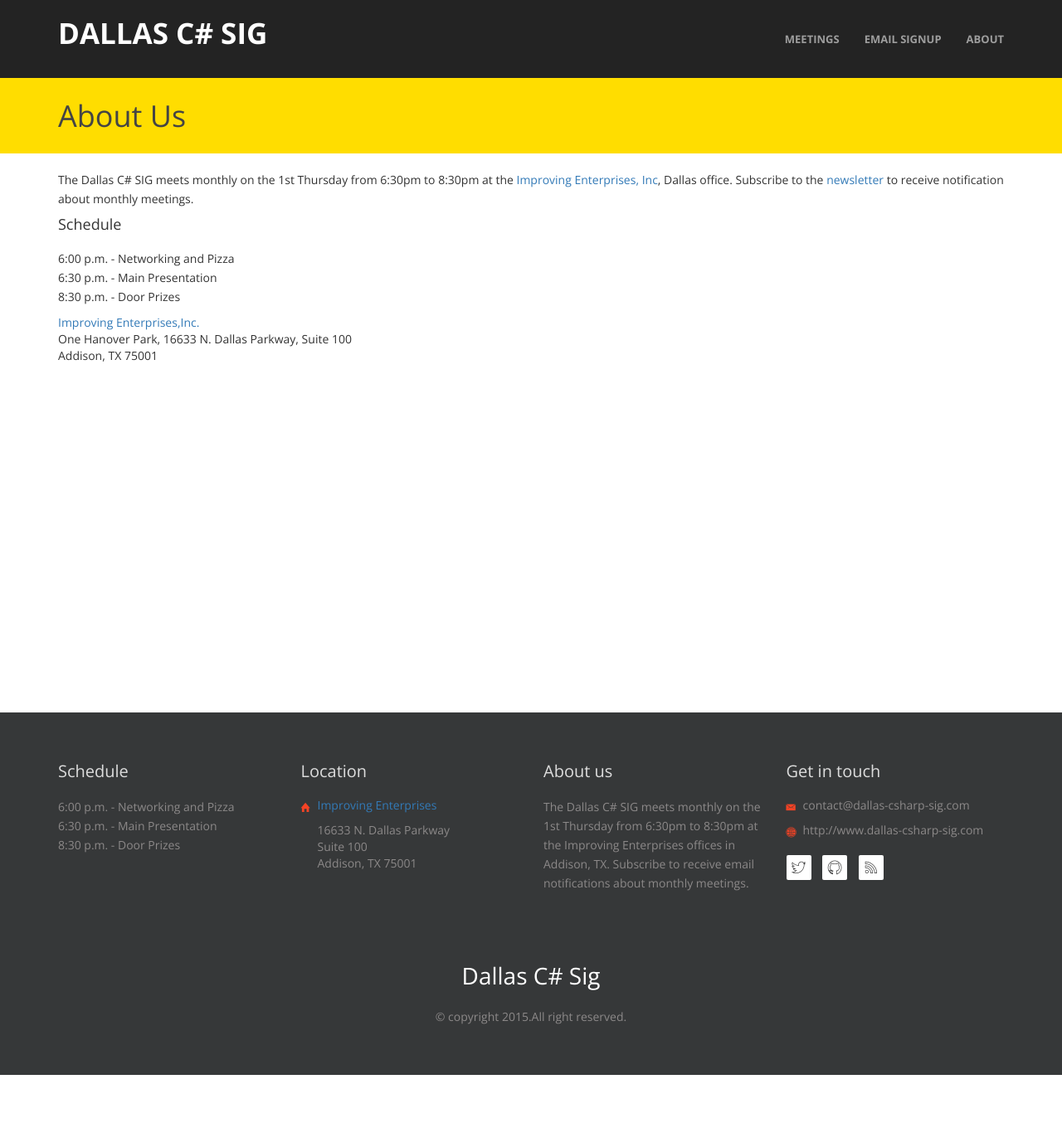
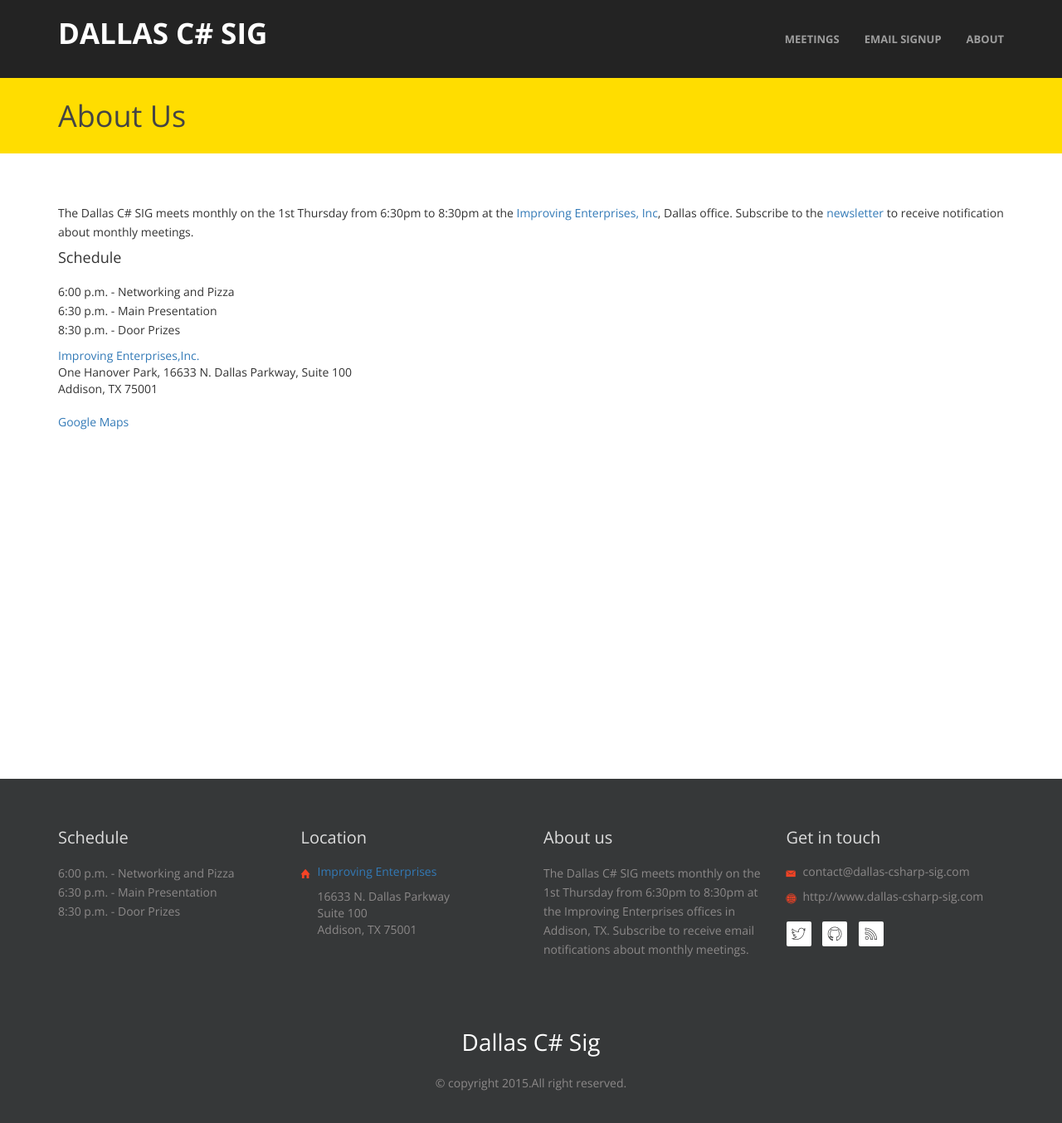
Before and after one commit to DallasCSharpSig/Website, a Jekyll site: the page built from about/index.html, in a window 1280 px wide and 1376 px high. Shown: the top 1354 px of the window at 83% size. Built offline with Jekyll 4.4.1, drawn with Linux system fonts in a browser that asks for light colours; some web fonts are replaced.

Commit message:
Setting up google maps

```diff
--- a/_layouts/default.html
+++ b/_layouts/default.html
@@ -18,6 +18,8 @@
 		    </div><!--container-->
 		</section><!--page-tree-->
 
+		<div class="divied-60"></div>
+
 		{{ content}}
 
 
--- a/_layouts/highlight.html
+++ b/_layouts/highlight.html
@@ -9,8 +9,9 @@
         {% include navbar.html %}
 
         <section id="hightlight-sec-2" class="padding-60">
+        </section>
 
-        </section>
+        <div class="divied-60"></div>
 
 		<div class="container">
 			{{ content}}
--- a/about/index.html
+++ b/about/index.html
@@ -9,6 +9,7 @@
 ---
 
 <div class="about container">
+
   <section>
 
     <p>
@@ -23,7 +24,9 @@
 
     <a href="http://www.improvingenterprises.com">Improving Enterprises,Inc.</a> <br>
     One Hanover Park, 16633 N. Dallas Parkway, Suite 100 <br>
-    Addison, TX 75001
+    Addison, TX 75001 <br> <br>
+
+    <a href="https://www.google.com/maps/place/Improving+Enterprises,+Inc./@32.977034,-96.826953,18z/data=!3m1!4b1!4m7!1m4!3m3!1s0x864c214428760391:0x93e3cd120aeda77a!2sImproving+Enterprises,+Inc.!3b1!3m1!1s0x864c214428760391:0x93e3cd120aeda77a">Google Maps</a>
 
   </section>
 </div>
--- a/css/csharpsig.css
+++ b/css/csharpsig.css
@@ -3,13 +3,8 @@
 	color: #fff;
 }
 
-#page-tree{
-	margin-bottom: 20px;
-}
-
 #hightlight-sec-2{
 	padding: 92px;
-	margin-bottom: 20px;
 }
 
 .meeting i{
--- a/js/about.js
+++ b/js/about.js
@@ -5,10 +5,10 @@
 	var marker;
 
 	function initialize() {
-		myLatlng = new google.maps.LatLng(37.397802,-121.890288);
+		myLatlng = new google.maps.LatLng(32.9770235,-96.8268895);
 
 		var mapOptions = {
-		  zoom: 13,
+		  zoom: 16,
 		  center: myLatlng,
 		  mapTypeId: google.maps.MapTypeId.ROADMAP,
 		  scrollwheel: false,
@@ -16,7 +16,7 @@
 		};
 		map = new google.maps.Map(document.getElementById('map-canvas'), mapOptions);
 
-		var contentString = '<p style="line-height: 20px;"><strong>Banzhow Template</strong></p><p>123 My Street, Banzhow City, CA 4567</p>';
+		var contentString = '<p style="line-height: 20px;"><strong>Improving Enterprises, Inc.</strong></p><p>16633 Dallas Parkway #100 Addison, TX 75001</p>';
 
 		var infowindow = new google.maps.InfoWindow({
 		  content: contentString
```
Also changed, not shown: _includes/meetingSummary.html (+7 -0 lines), 9 other files.
